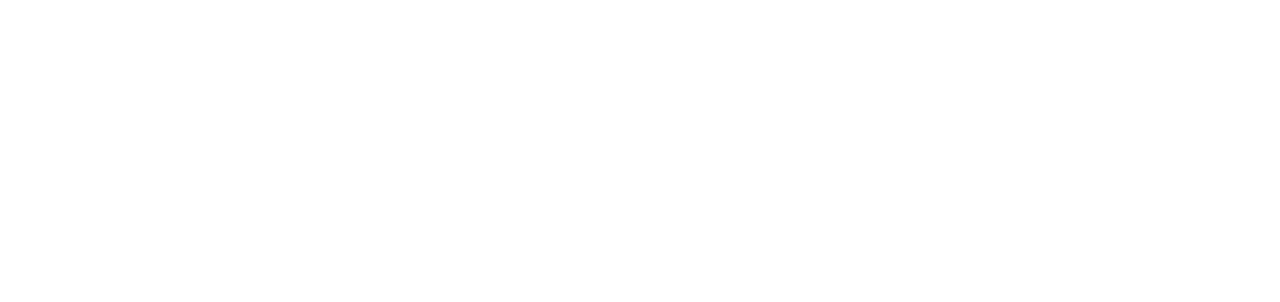
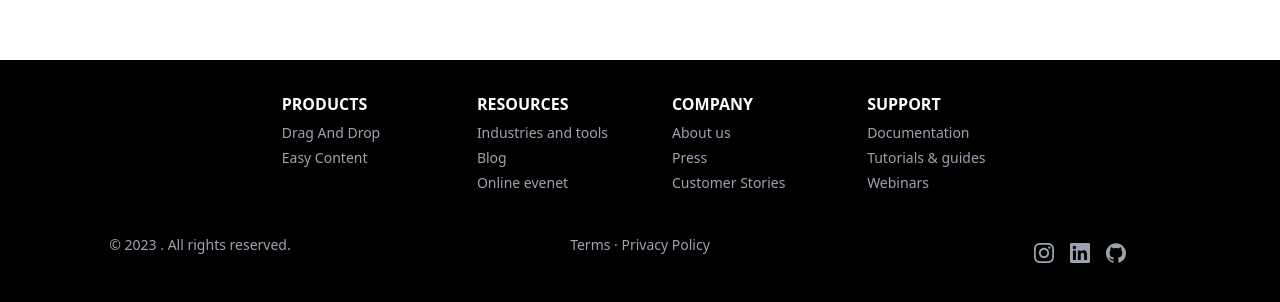
Before and after one commit to pepelacon/capstone_project, a React (Create React App) app in the folder client/: page /create_lesson in a window 1280 px wide. Shown: the part 1612-1914 px from the top of the page. Before the commit the page ends 864 px from the top, so only its background shows below. Built offline with nearby package versions, Linux system fonts and the light colour scheme.

Commit message:
add footer

```diff
--- a/client/src/App.js
+++ b/client/src/App.js
@@ -12,6 +12,7 @@
 import { CourseContext } from "./CourseContext";
 import { CourseDetail } from "./components/CourseDetail";
 import CoursesControl from "./components/CoursesControl";
+import Footer from "./components/Footer/Footer";
 
 function App() {
   const [userId, setUserId] = useState(null);
@@ -44,6 +45,11 @@
           </Routes>
         </UserContext.Provider>
       </CourseContext.Provider>
+      <div>
+        <div className="h-screen"></div>
+        <Footer />
+      </div>
+
     </main>
   );
 }
--- a/client/src/components/CourseContainer.js
+++ b/client/src/components/CourseContainer.js
@@ -2,6 +2,7 @@
 import  BestContainer  from './BestContainer'
 import AllContainer  from './AllContainer'
 import Cover from './Cover';
+
 
 
 
@@ -34,6 +35,7 @@
             </div>
             {filter === 'All' && query === '' && <BestContainer />}
             {/* <BestContainer />    */}
+
             <AllContainer query={query} filter={filter}/>
         </div>
 
--- /dev/null
+++ b/client/src/components/Footer/Footer.js
@@ -0,0 +1,41 @@
+import React from "react";
+import ItemsContainer from "./ItemsContainer";
+import {SiInstagram, SiLinkedin, SiGithub } from "react-icons/si";
+
+
+
+const Footer = () => {
+  return (
+    <footer className="bg-black text-white">
+      <div className="flex justify-center">
+
+        <ItemsContainer />
+      </div>
+      <div
+        className="grid grid-cols-1 sm:grid-cols-2 lg:grid-cols-3 gap-10
+      text-center pt-2 text-gray-400 text-sm pb-8"
+      >
+        <span>© 2023 . All rights reserved.</span>
+        <span>Terms · Privacy Policy</span>
+        <span
+
+          className="p-2 cursor-pointer inline-flex items-center justify-center gap-4
+        rounded-full mx-1.5 text-xl "
+        >
+            <a href="https://www.instagram.com">
+                <SiInstagram />
+            </a>
+            <a href="https://www.linkedin.com">
+                <SiLinkedin />
+            </a>
+            <a href="https://www.github.com">
+                <SiGithub />
+            </a>
+        </span>
+
+      </div>
+    </footer>
+  );
+};
+
+export default Footer;
--- /dev/null
+++ b/client/src/components/Footer/Item.js
@@ -0,0 +1,22 @@
+import React from "react";
+
+const Item = ({ Links, title }) => {
+  return (
+    <ul>
+      <h1 className="mb-1 font-semibold">{title}</h1>
+      {Links.map((link) => (
+        <li key={link.name}>
+          <a
+            className="text-gray-400 hover:text-teal-400 duration-300
+          text-sm cursor-pointer leading-6"
+            href={link.link}
+          >
+            {link.name}
+          </a>
+        </li>
+      ))}
+    </ul>
+  );
+};
+
+export default Item;
--- /dev/null
+++ b/client/src/components/Footer/ItemsContainer.js
@@ -0,0 +1,14 @@
+import Item from "./Item";
+import { PRODUCTS, RESOURCES, COMPANY, SUPPORT } from "./Menus";
+const ItemsContainer = () => {
+  return (
+    <div className="grid grid-cols-1 sm:grid-cols-3 lg:grid-cols-4 gap-16 sm:px-16 px-10 py-8">
+      <Item Links={PRODUCTS} title="PRODUCTS" />
+      <Item Links={RESOURCES} title="RESOURCES" />
+      <Item Links={COMPANY} title="COMPANY" />
+      <Item Links={SUPPORT} title="SUPPORT" />
+    </div>
+  );
+};
+
+export default ItemsContainer;
--- /dev/null
+++ b/client/src/components/Footer/Menus.js
@@ -0,0 +1,19 @@
+export const PRODUCTS = [
+    { name: "Drag And Drop", link: "#" },
+    { name: "Easy Content", link: "#" },
+  ];
+  export const RESOURCES = [
+    { name: "Industries and tools", link: "#" },
+    { name: "Blog", link: "#" },
+    { name: "Online evenet", link: "#" },
+  ];
+  export const COMPANY = [
+    { name: "About us", link: "#" },
+    { name: "Press", link: "#" },
+    { name: "Customer Stories", link: "#" },
+  ];
+  export const SUPPORT = [
+    { name: "Documentation", link: "#" },
+    { name: "Tutorials & guides", link: "#" },
+    { name: "Webinars", link: "#" },
+  ];
--- a/client/src/components/Navbar.js
+++ b/client/src/components/Navbar.js
@@ -29,7 +29,7 @@
   }
 
   return (
-    <div className=" bg-blue-900 w-full mx-auto px-4 sm:px-6 lg:px-8">
+    <div className=" bg-blue-900 w-full py-1 mx-auto px-4 sm:px-6 lg:px-8">
       <div className="flex items-center flex-wrap justify-between w-full h-16">
         <div className="hidden lg:flex items-center w-1/4 ">
           {role === "student" ? (
```
